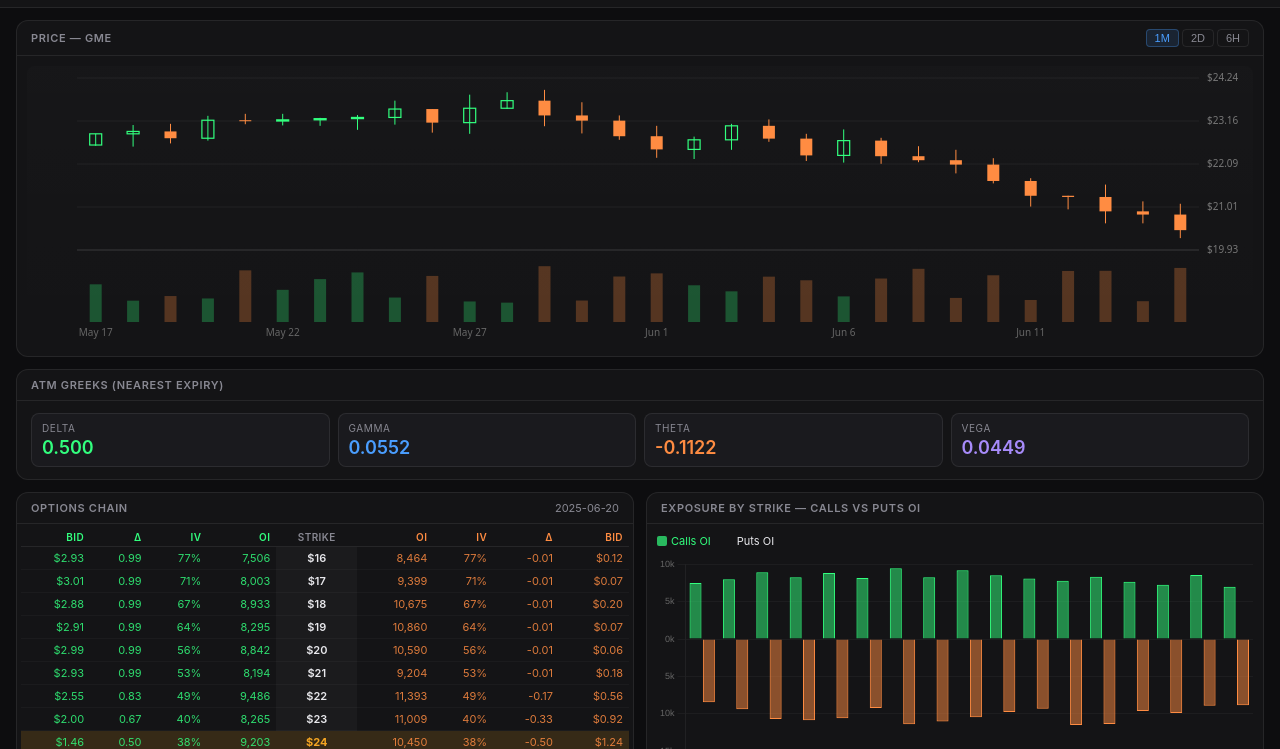
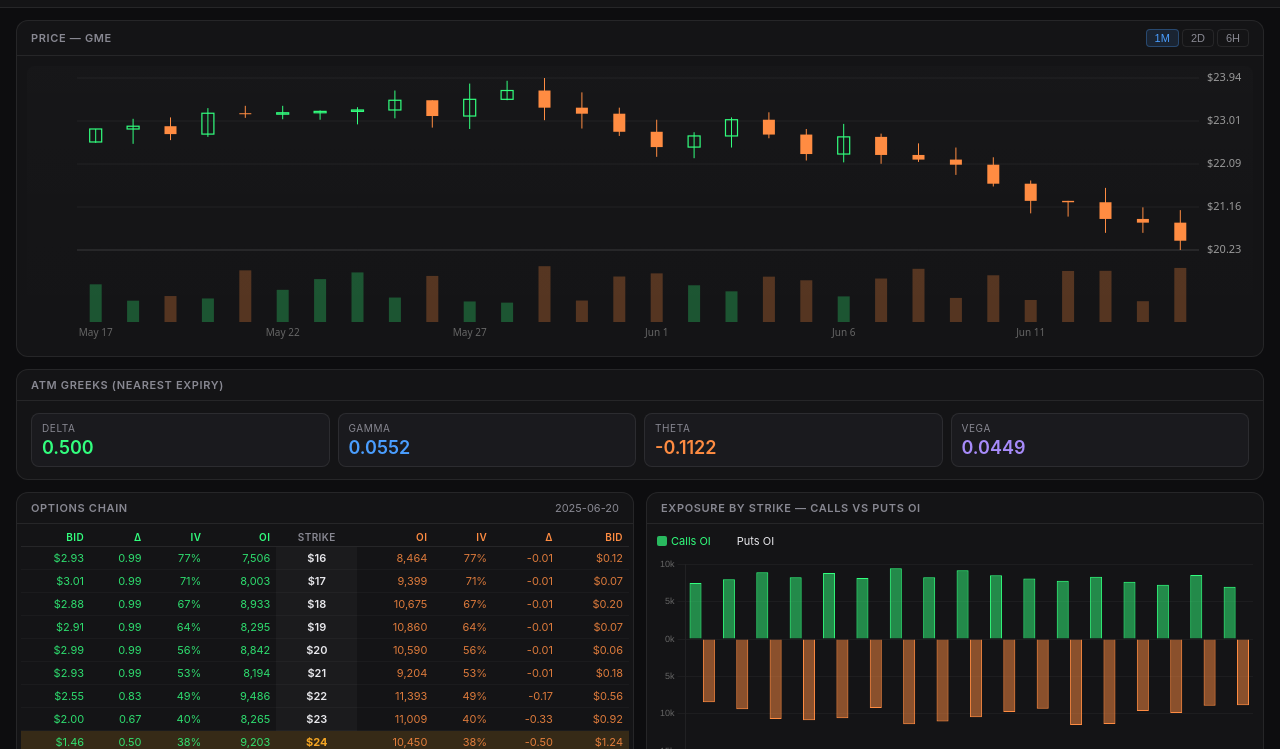
Before and after one commit to theUltimator5/options-dashboard, a website: page index.html in a window 1280 px wide. Shown: the part 51-800 px from the top of the page. Drawn offline with nearby package versions, Linux system fonts and the light colour scheme; no server answers.

Commit message:
Add files via upload

```diff
--- a/index.html
+++ b/index.html
@@ -364,22 +364,14 @@
     return;
   }
 
-  // Normalize and validate bars
-  const bars = rawBars
-    .map(b => ({
-      t: b.t || b.timestamp,
-      o: Number(b.o || b.open),
-      h: Number(b.h || b.high),
-      l: Number(b.l || b.low),
-      c: Number(b.c || b.close),
-      v: Number(b.v || b.volume || 0)
-    }))
-    .filter(b => !isNaN(b.o) && !isNaN(b.h) && !isNaN(b.l) && !isNaN(b.c) && b.o > 0);
+  // Just parse the bars as-is, no normalization
+  const bars = rawBars.filter(b => b && b.o && b.h && b.l && b.c);
 
-  console.log('Normalized bars sample:', bars.slice(0, 2));
+  console.log('Bars to plot:', bars.length);
+  console.log('First bar:', bars[0]);
 
   if (bars.length < 2) {
-    console.warn('Not enough valid bars:', bars.length);
+    console.warn('Not enough bars');
     return;
   }
 
@@ -407,39 +399,29 @@
   const priceBottom = h - padding.bottom - volumeHeight - gap;
   const priceHeight = priceBottom - priceTop;
 
-  const volumeTop = priceBottom + gap;
   const volumeBottom = h - padding.bottom;
 
   const chartLeft = padding.left;
   const chartRight = w - padding.right;
   const chartWidth = chartRight - chartLeft;
 
-  // Get price range from HIGH/LOW (not close)
+  // Auto-scale: use actual HIGH and LOW from visible data
   const highs = bars.map(b => b.h);
   const lows = bars.map(b => b.l);
-  const vols = bars.map(b => b.v);
+  const vols = bars.map(b => b.v || 0);
 
-  let minPrice = Math.min(...lows);
-  let maxPrice = Math.max(...highs);
-
-  console.log('Raw price range:', minPrice, '-', maxPrice);
-
-  // Add 8% padding
-  const priceRangeRaw = maxPrice - minPrice || 1;
-  const pricePad = priceRangeRaw * 0.08;
-  minPrice -= pricePad;
-  maxPrice += pricePad;
-
-  const priceRange = maxPrice - minPrice;
+  const minPrice = Math.min(...lows);
+  const maxPrice = Math.max(...highs);
+  const priceRange = maxPrice - minPrice || 1;
   const maxVol = Math.max(...vols) || 1;
 
-  console.log('Adjusted price range:', minPrice, '-', maxPrice);
-  console.log('Max volume:', maxVol);
+  console.log('Price range:', minPrice, '-', maxPrice);
+  console.log('Volume range: 0 -', maxVol);
 
   const xStep = chartWidth / bars.length;
   const candleWidth = Math.max(2, Math.min(12, xStep * 0.62));
 
-  // Scale functions
+  // Scale functions - no padding, just raw min/max
   const priceToY = price => priceTop + ((maxPrice - price) / priceRange) * priceHeight;
   const volumeToHeight = volume => (volume / maxVol) * (volumeHeight * 0.9);
 
@@ -454,7 +436,7 @@
     ctx.stroke();
   }
 
-  // Divider
+  // Divider between price and volume
   ctx.strokeStyle = 'rgba(255,255,255,0.10)';
   ctx.beginPath();
   ctx.moveTo(chartLeft, priceBottom);
@@ -464,7 +446,7 @@
   // Draw volume bars
   bars.forEach((bar, i) => {
     const x = chartLeft + i * xStep + xStep / 2;
-    const volH = volumeToHeight(bar.v);
+    const volH = volumeToHeight(bar.v || 0);
     const up = bar.c >= bar.o;
 
     ctx.fillStyle = up
@@ -485,7 +467,7 @@
     const highY = priceToY(bar.h);
     const lowY = priceToY(bar.l);
 
-    // Wick
+    // Wick (high to low)
     ctx.strokeStyle = color;
     ctx.lineWidth = 1;
     ctx.beginPath();
@@ -493,7 +475,7 @@
     ctx.lineTo(x, lowY);
     ctx.stroke();
 
-    // Body
+    // Body (open to close)
     const bodyTop = Math.min(openY, closeY);
     const bodyHeight = Math.max(1, Math.abs(closeY - openY));
 
@@ -510,8 +492,8 @@
   });
 
   // Price labels (right axis)
-  ctx.fillStyle = '#777';
-  ctx.font = '10px system-ui';
+  ctx.fillStyle = '#999';
+  ctx.font = '11px system-ui';
   ctx.textAlign = 'left';
   ctx.textBaseline = 'middle';
 
@@ -541,7 +523,7 @@
     ctx.fillText(label, x, volumeBottom + 6);
   });
 
-  console.log('Chart rendered successfully');
+  console.log('Chart rendered');
 }
 
 function generateMockBars(base, count, tf) {
```
